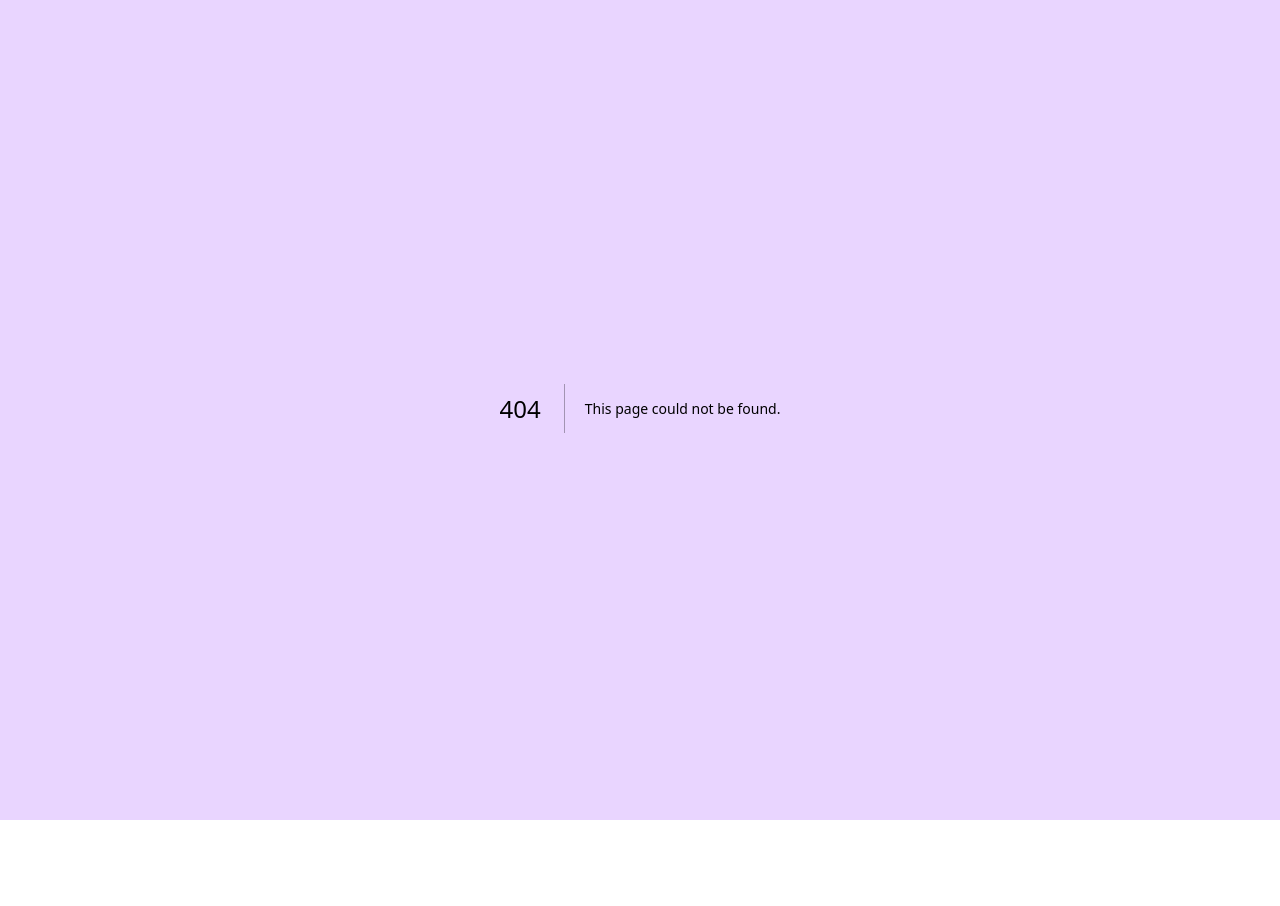
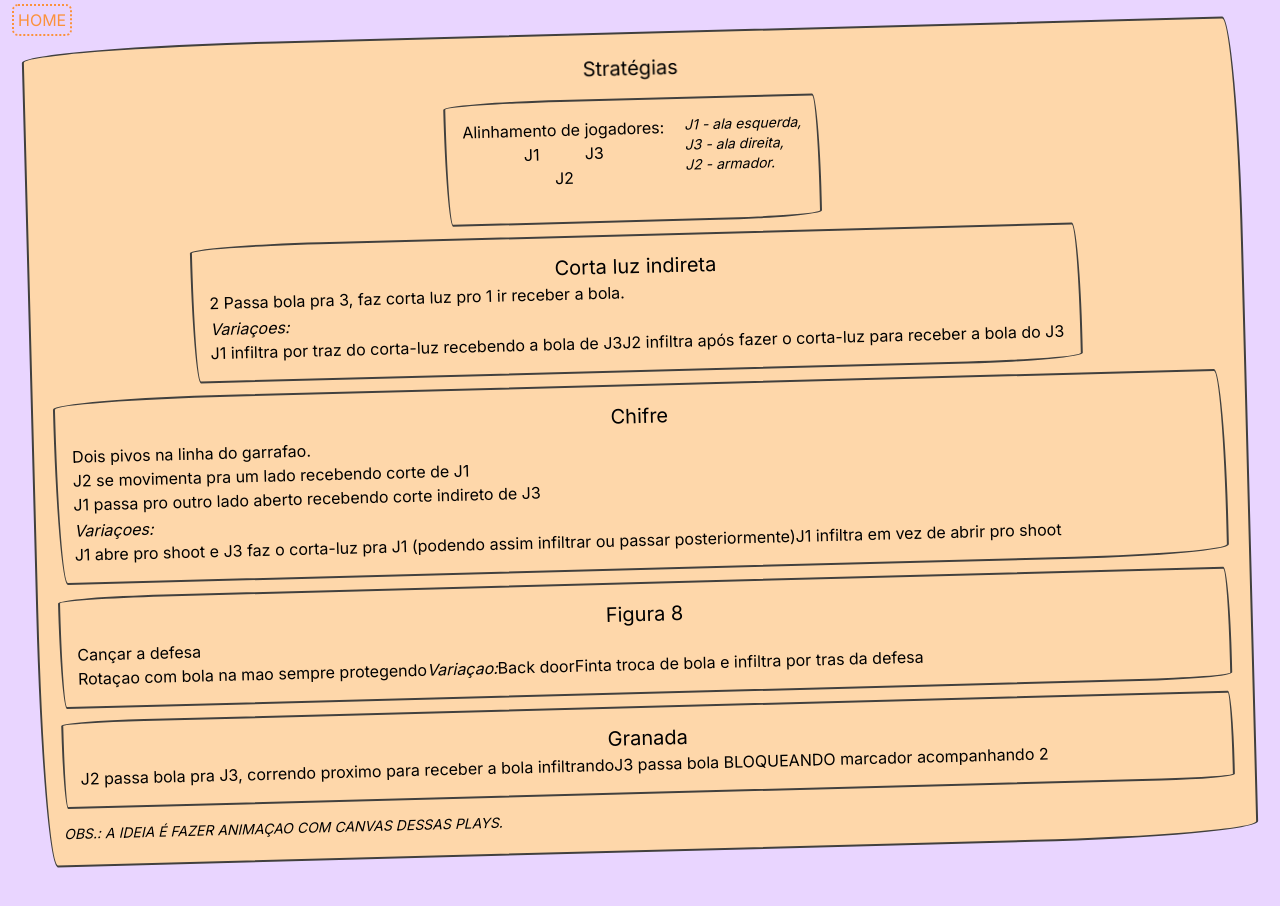
Before and after one commit to LuizFellype/personal-site, a Next.js app: page /strategy in a window 1280 px wide. Before the commit this address had no page. Shown: the top 906 px of the page. Before the commit the page ends 820 px from the top, so only its background shows below. Built offline with nearby package versions, Linux system fonts and the light colour scheme.

Commit message:
feat: add strategies page
fix type error

```diff
--- a/app/globals.css
+++ b/app/globals.css
@@ -25,3 +25,54 @@ body {
     )
     rgb(var(--background-start-rgb));
 }
+
+.d_border {
+  border-bottom-left-radius: 15px 255px;
+  border-bottom-right-radius: 225px 15px;
+  border-top-left-radius: 255px 15px;
+  border-top-right-radius: 15px 225px;
+  border: 2px solid #41403e;
+  padding: 1rem
+}
+.d_card {
+  border-bottom-left-radius: 15px 255px;
+  border-bottom-right-radius: 225px 15px;
+  border-top-left-radius: 255px 15px;
+  border-top-right-radius: 15px 225px;
+  border: 2px solid #41403e;
+
+  margin-bottom: 3em;
+
+  transform: rotate(-1.5deg);
+}
+
+
+.d_shake {
+  animation: shake 0.82s cubic-bezier(0.36, 0.07, 0.19, 0.97) both;
+  /* transform: translate3d(0, 0, 0); */
+  backface-visibility: hidden;
+  perspective: 1000px;
+}
+
+@keyframes shake {
+  10%,
+  90% {
+    transform: translate3d(-1px, 0, 0);
+  }
+
+  20%,
+  80% {
+    transform: translate3d(2px, 0, 0);
+  }
+
+  30%,
+  50%,
+  70% {
+    transform: translate3d(-4px, 0, 0);
+  }
+
+  40%,
+  60% {
+    transform: translate3d(4px, 0, 0);
+  }
+}
--- /dev/null
+++ b/app/strategy/page.tsx
@@ -0,0 +1,68 @@
+import Link from 'next/link'
+
+export default function History() {
+
+    return (
+        <div>
+            <Link className={`text-orange-400 border-dotted border-orange-400 border-2 p-1 rounded-md `} href='/' title='Home' >HOME</Link>
+
+            <div className='bg-orange-200 text-black mx-5 p-5 d_card'>
+                <h1 className='text-xl font-bolder text-center d_shake mb-4'>Stratégias</h1>
+
+                <div className="flex space-x-5 d_border w-fit mb-3 mx-auto">
+                    <div className='w-fit flex flex-col mb-4'>
+                        <span className='text-bold'>Alinhamento de jogadores:</span>
+                        <div className='w-20 flex self-center flex-col'>
+                            <div className='flex justify-between'><span>J1</span>
+                                <span>J3</span></div>
+                            <span className='self-center'>J2</span>
+                        </div>
+
+                    </div>
+
+                    <div className='flex flex-col'>
+                        <i className='text-sm'>J1 - ala esquerda,</i>
+                        <i className='text-sm'>J3 - ala direita,</i>
+                        <i className='text-sm'>J2 - armador.</i>
+                    </div>
+                </div>
+
+                <div className='mb-3 d_border w-fit mx-auto'>
+                    <h2 className='text-bold text-center text-xl'>Corta luz indireta</h2>
+                    <h4>2 Passa bola pra 3, faz corta luz pro 1 ir receber a bola.</h4>
+                    <i className='block mt-0.5'>Variaçoes:</i>
+                    <span>J1 infiltra por traz do corta-luz recebendo a bola de J3</span>
+                    <span>J2 infiltra após fazer o corta-luz para receber a bola do J3</span>
+                </div>
+
+                <div className='mb-3 d_border'>
+                    <h2 className='text-bold text-center text-xl'>Chifre</h2>
+                    <span>Dois pivos na linha do garrafao.</span>
+                    <span className='block'>J2 se movimenta pra um lado recebendo corte de J1</span>
+                    <span>J1 passa pro outro lado aberto recebendo corte indireto de J3</span>
+                    <i className='block mt-0.5'>Variaçoes:</i>
+                    <span>J1 abre pro shoot e J3 faz o corta-luz pra J1 (podendo assim infiltrar ou passar posteriormente)</span>
+                    <span>J1 infiltra em vez de abrir pro shoot</span>
+                </div>
+
+                <div className='mb-3 d_border'>
+                    <h2 className='text-bold text-center text-xl'>Figura 8</h2>
+                    <h4>Cançar a defesa</h4>
+                    <span>Rotaçao com bola na mao sempre protegendo</span>
+                    <i>Variaçao:</i>
+                    <span>Back door</span>
+                    <span>Finta troca de bola e infiltra por tras da defesa</span>
+
+                </div>
+
+                <div className='mb-3 d_border'>
+                    <h2 className='text-bold text-center text-xl'>Granada</h2>
+                    <span>J2 passa bola pra J3, correndo proximo para receber a bola infiltrando</span>
+                    <span>J3 passa bola BLOQUEANDO marcador acompanhando 2</span>
+                </div>
+
+                <i className='text-sm'>OBS.: A IDEIA É FAZER ANIMAÇAO COM CANVAS DESSAS PLAYS.</i>
+            </div>
+        </div>
+    )
+}
--- a/src/utils/getMVPInfo/mock/matches.ts
+++ b/src/utils/getMVPInfo/mock/matches.ts
@@ -47,7 +47,7 @@ export const MATCHES_MOCK: HistoryMatchType[] = [{
 ]
 
 
-const setPoints = (p: number) => Number(parseFloat(p).toFixed(2))
+const setPoints = (p: number) => Number(parseFloat(`${p}`).toFixed(2))
 
 export const AVERAGE_RESULT = [
     { id: 'Luiz', name: 'Luiz', points: setPoints(3 / 2), teamId: 'Centro' },
```
